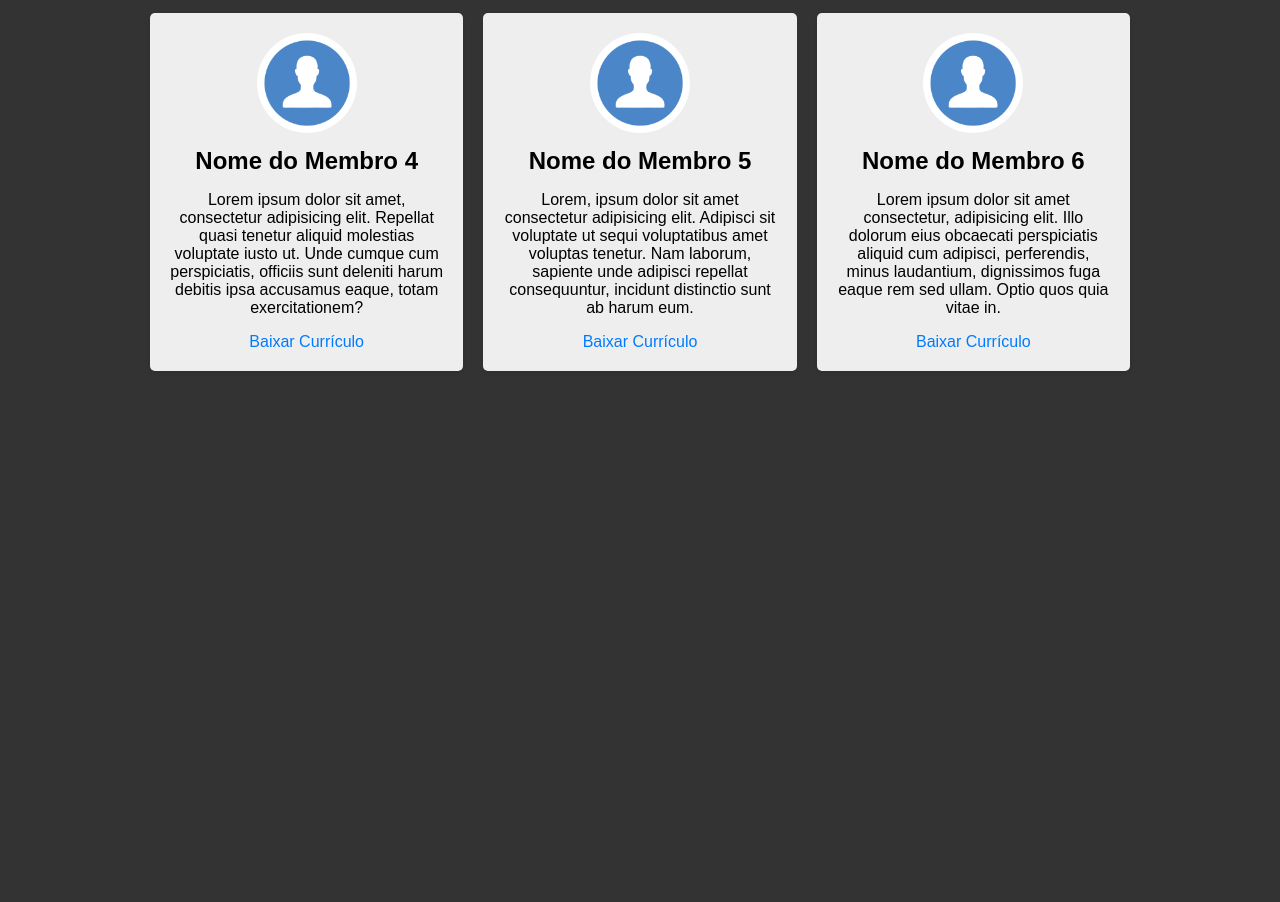
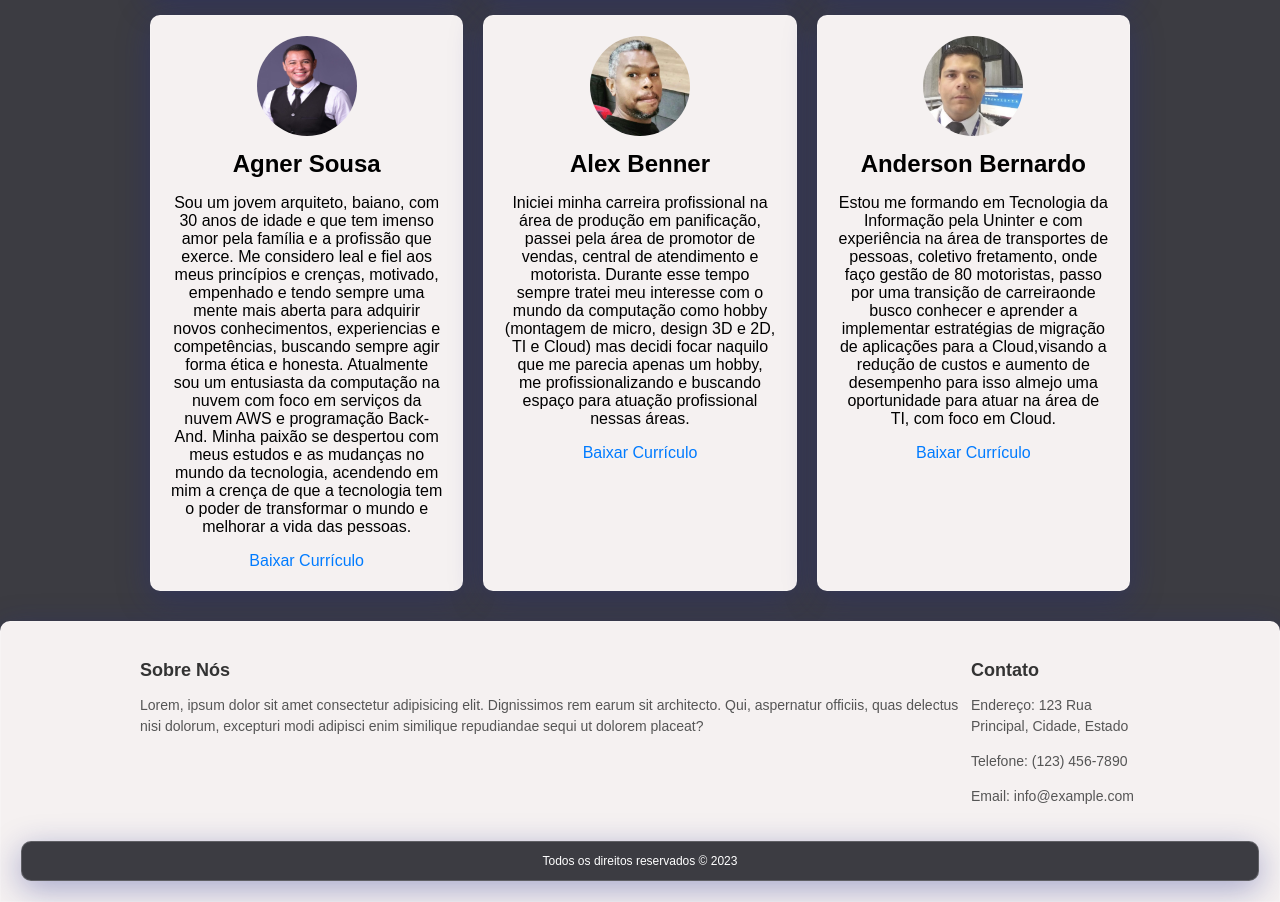
Before and after one commit to AbraaoAlvs/Portfolio---EDN, a plain HTML site: page index.html in a window 1280 px wide. Shown: the part 659-1561 px from the top of the page. Before the commit the page ends 1060 px from the top, so only its background shows below. Drawn offline with Linux system fonts and the light colour scheme.

Commit message:
style, add files

```diff
--- a/index.html
+++ b/index.html
@@ -2,7 +2,7 @@
 <html>
 <head>
   <meta charset="UTF-8">
-  <title>Portfólio da Equipe</title>
+  <title>edntcc.cloud</title>
   <link rel="stylesheet" type="text/css" href="styles.css">
 </head>
 <body>
@@ -34,7 +34,7 @@
       </div>
       <div class="member">
         <div class="member-info">
-          <img src="semfoto.jpg" alt="Foto do Membro 3">
+          <img src="foto3.jpeg" alt="Foto do Membro 3">
           <div class="member-text">
             <h2>Ana Costa</h2>
             <p>Sou técnica de Informática e graduanda em Ciências e Tecnologia – C&T em busca de oportunidade
@@ -50,37 +50,69 @@
     <div class="row">
       <div class="member">
         <div class="member-info">
-          <img src="semfoto.jpg" alt="Foto do Membro 4">
+          <img src="foto4.jpeg" alt="Foto do Membro 4">
           <div class="member-text">
-            <h2>Nome do Membro 4</h2>
-            <p>Lorem ipsum dolor sit amet, consectetur adipisicing elit. Repellat quasi tenetur aliquid molestias voluptate iusto ut. Unde cumque cum perspiciatis, officiis sunt deleniti harum debitis ipsa accusamus eaque, totam exercitationem?</p>
-            <a href="curriculo4.pdf" download>Baixar Currículo</a>
+            <h2>Agner Sousa</h2>
+            <p>Sou um jovem arquiteto, baiano, com 30 anos de idade e que tem imenso amor pela família e a
+profissão que exerce. Me considero leal e fiel aos meus princípios e crenças, motivado,
+empenhado e tendo sempre uma mente mais aberta para adquirir novos conhecimentos,
+experiencias e competências, buscando sempre agir forma ética e honesta.
+Atualmente sou um entusiasta da computação na nuvem com foco em serviços da nuvem AWS
+e programação Back-And. Minha paixão se despertou com meus estudos e as mudanças no
+mundo da tecnologia, acendendo em mim a crença de que a tecnologia tem o poder de
+transformar o mundo e melhorar a vida das pessoas.</p>
+            <a href="CV - Agner Sousa.pdf" download>Baixar Currículo</a>
           </div>
         </div>
       </div>
       <div class="member">
         <div class="member-info">
-          <img src="semfoto.jpg" alt="Foto do Membro 5">
+          <img src="foto5.jpg" alt="Foto do Membro 5">
           <div class="member-text">
-            <h2>Nome do Membro 5</h2>
-            <p>Lorem, ipsum dolor sit amet consectetur adipisicing elit. Adipisci sit voluptate ut sequi voluptatibus amet voluptas tenetur. Nam laborum, sapiente unde adipisci repellat consequuntur, incidunt distinctio sunt ab harum eum.</p>
-            <a href="curriculo5.pdf" download>Baixar Currículo</a>
+            <h2>Alex Benner</h2>
+            <p>Iniciei minha carreira profissional na área de produção em panificação, passei pela área de promotor de vendas, central de atendimento e motorista. Durante esse tempo sempre tratei meu interesse com o mundo da computação como hobby (montagem de micro, design 3D e 2D, TI e Cloud) mas decidi focar naquilo que me parecia apenas um hobby, me profissionalizando e buscando espaço para atuação profissional nessas áreas.</p>
+            <a href="Benner Curriculo.pdf" download>Baixar Currículo</a>
           </div>
         </div>
       </div>
       <div class="member">
         <div class="member-info">
-          <img src="semfoto.jpg" alt="Foto do Membro 6">
+          <img src="foto6.jpeg" alt="Foto do Membro 6">
           <div class="member-text">
-            <h2>Nome do Membro 6</h2>
-            <p>Lorem ipsum dolor sit amet consectetur, adipisicing elit. Illo dolorum eius obcaecati perspiciatis aliquid cum adipisci, perferendis, minus laudantium, dignissimos fuga eaque rem sed ullam. Optio quos quia vitae in.</p>
-            <a href="curriculo6.pdf" download>Baixar Currículo</a>
+            <h2>Anderson Bernardo</h2>
+            <p>Estou me formando em Tecnologia da Informação pela Uninter e com experiência na área de transportes de pessoas, coletivo fretamento, onde faço gestão de 80 motoristas, passo por uma transição de carreiraonde busco conhecer e aprender a implementar estratégias de migração de aplicações para a Cloud,visando a redução de custos e aumento de desempenho para isso almejo uma oportunidade para atuar na área de TI, com foco em
+Cloud.</p>
+            <a href="CV - Anderson.Bernardo.pdf" download>Baixar Currículo</a>
           </div>
         </div>
       </div>
     </div>
   </div>
 
+  <footer>
+  <div class="container">
+    <div class="row">
+      <div class="col-sm-6">
+        <h3>Sobre Nós</h3>
+        <p>
+          Lorem, ipsum dolor sit amet consectetur adipisicing elit. Dignissimos rem earum sit architecto. Qui, aspernatur officiis, quas delectus nisi dolorum, excepturi modi adipisci enim similique repudiandae sequi ut dolorem placeat?
+        </p>
+      </div>
+      <div class="col-sm-6">
+        <h3>Contato</h3>
+        <p>Endereço: 123 Rua Principal, Cidade, Estado</p>
+        <p>Telefone: (123) 456-7890</p>
+        <p>Email: info@example.com</p>
+      </div>
+    </div>
+  </div>
+  <div class="bottom-bar">
+    <div class="container">
+      <p>Todos os direitos reservados &copy; 2023</p>
+    </div>
+  </div>
+</footer>
+
   <script src="script.js"></script>
 </body>
 </html>
--- a/styles.css
+++ b/styles.css
@@ -1,12 +1,12 @@
 body {
-  background-color: #333;
+  background-color: #3c3c42;
   font-family: Arial, sans-serif;
   margin: 0;
   padding: 0;
 }
 
 header {
-  background-color: #333;
+  background-color: #3c3c42;
   color: #fff;
   text-align: center;
   padding: 20px;
@@ -29,11 +29,15 @@ header {
 .member {
   width: 300px;
   text-align: center;
-  background-color: #eeeeee;
   padding: 20px;
-  border-radius: 5px;
-  box-shadow: 0 2px 4px rgba(0, 0, 0, 0.1);
   margin: 10px;
+  background: rgb(245, 241, 241);
+  border-radius: 10px;
+  backdrop-filter: blur(7px);
+  border: 1px solid rgba(255, 255, 255, 0.18);
+  box-shadow: 0 8px 32px 0 rgba(31, 38, 135, 0.37);
+  -webkit-box-shadow: 1px 0px 10px 0px rgba(0, 0, 0, alpha);
+  -moz-box-shadow: 1px 0px 10px 0px rgba(0, 0, 0, alpha);
 }
 
 img {
@@ -56,3 +60,83 @@ a {
 a:hover {
   text-decoration: underline;
 }
+
+/* Estilo para o footer */
+footer {
+  padding: 20px;
+  color: #555;
+  background: rgb(245, 241, 241);
+  border-radius: 10px 10px 0px 0px;
+  backdrop-filter: blur(7px);
+  border: 1px solid rgba(255, 255, 255, 0.18);
+  box-shadow: 0 8px 32px 0 rgba(31, 38, 135, 0.37);
+  -webkit-box-shadow: 1px 0px 10px 0px rgba(0, 0, 0, alpha);
+  -moz-box-shadow: 1px 0px 10px 0px rgba(0, 0, 0, alpha);
+}
+
+/* Estilo para as colunas dentro do footer */
+footer .col-sm-6 {
+  margin-bottom: 20px;
+}
+
+/* Estilo para os títulos nas colunas */
+footer h3 {
+  color: #333;
+  font-size: 18px;
+  margin-bottom: 10px;
+}
+
+/* Estilo para os parágrafos nas colunas */
+footer p {
+  font-size: 14px;
+  line-height: 1.5;
+  word-wrap: break-word;
+}
+
+/* Estilo para a barra inferior */
+footer .bottom-bar {
+  color: #fff;
+  padding: 10px;
+  background: #3c3c42;
+  border-radius: 10px;
+  backdrop-filter: blur(7px);
+  border: 1px solid rgba(255, 255, 255, 0.18);
+  box-shadow: 0 8px 32px 0 rgba(31, 38, 135, 0.37);
+  -webkit-box-shadow: 1px 0px 10px 0px rgba(0, 0, 0, alpha);
+  -moz-box-shadow: 1px 0px 10px 0px rgba(0, 0, 0, alpha);
+}
+
+/* Estilo para o texto na barra inferior */
+footer .bottom-bar p {
+  margin: 0;
+  text-align: center;
+  font-size: 12px;
+}
+
+
+ /* Estilos para dispositivos móveis */
+ @media (max-width: 600px) {
+  /* Estilos para o cabeçalho */
+  #header-text {
+    font-size: 24px;
+  }
+
+  /* Estilos para os membros */
+  .member {
+    width: 100%;
+  }
+
+  .member img {
+    max-width: 100%;
+  }
+
+  .member-text {
+    text-align: center;
+  }
+
+  /* Estilos para o rodapé */
+  .col-sm-6 {
+    width: 100%;
+    margin-bottom: 20px;
+  }
+}
```
Also changed, not shown: foto3.jpeg (added), foto4.jpeg (added), foto5.jpg (added), foto6.jpeg (added), 3 other files.
